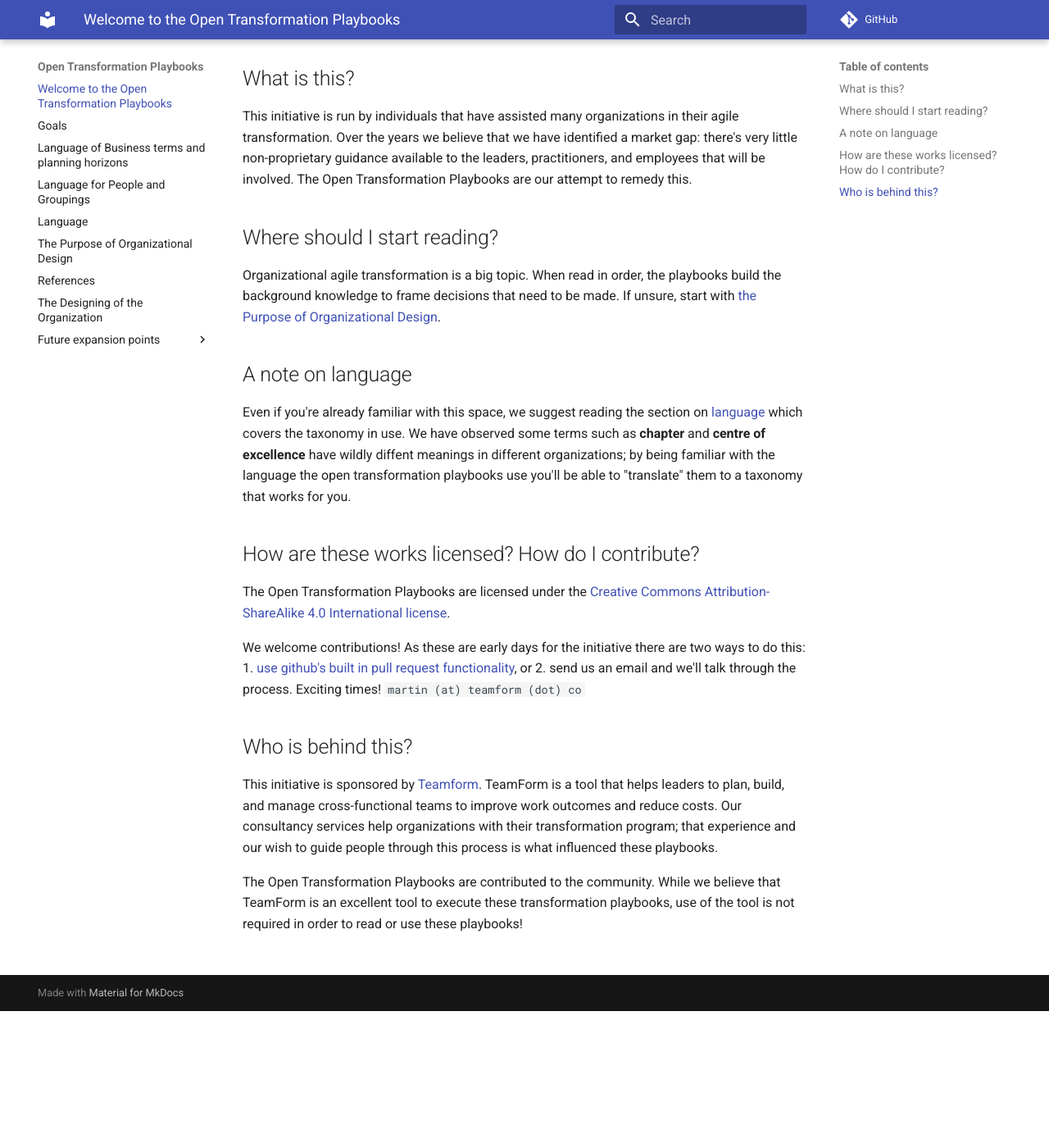
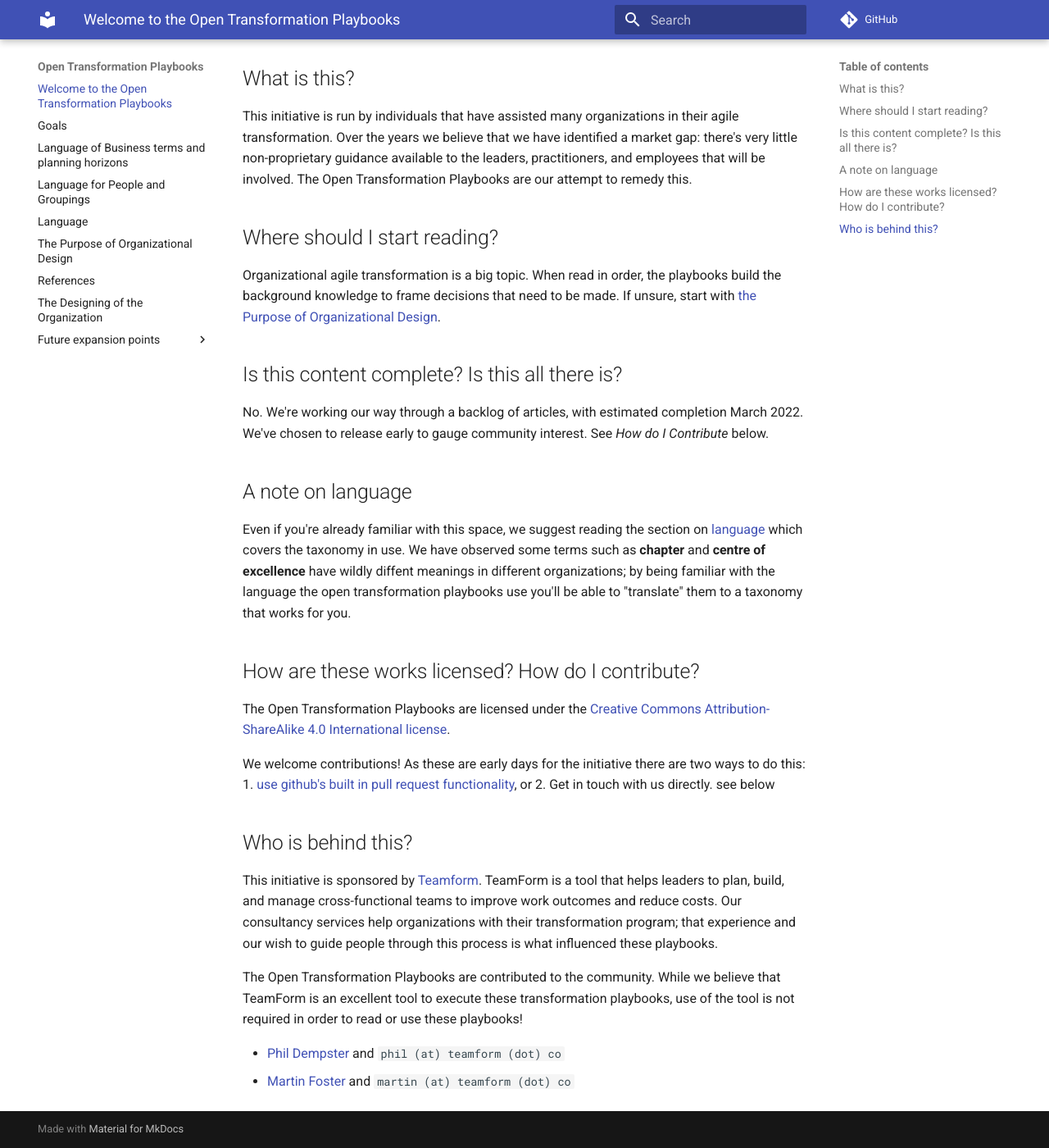
Before and after one commit to TransformationPlaybooks/playbooks, an MkDocs documentation site: the page built from docs/index.md, in a window 1280 px wide and 1400 px high, scrolled down 167 px. Shown: the whole window at 82% size. Built offline with MkDocs 1.6.1 and Material for MkDocs 9.7.7, drawn with Linux system fonts in a browser that asks for light colours; comment, search, counter and statistics services are not loaded.

Commit message:
clarify state of playbooks, contacts

```diff
--- a/docs/index.md
+++ b/docs/index.md
@@ -12,6 +12,11 @@
 Organizational agile transformation is a big topic.  When read in order, the playbooks build the background knowledge to frame decisions that need to be made.   If unsure, start with [the Purpose of Organizational Design](Purpose_of_Organizational_Design.md).
 
 
+## Is this content complete? Is this all there is?
+
+No.  We're working our way through a backlog of articles, with estimated completion March 2022.   We've chosen to release early to gauge community interest.  See _How do I Contribute_ below.
+
+
 ## A note on language
 
 Even if you're already familiar with this space, we suggest reading the section on [language](language.md) which covers the taxonomy in use.   We have observed some terms such as **chapter** and **centre of excellence** have wildly diffent meanings in different organizations; by being familiar with the language the open transformation playbooks use you'll be able to "translate" them to a taxonomy that works for you.
@@ -23,7 +28,7 @@
 
 We welcome contributions!  As these are early days for the initiative there are two ways to do this:
 1. [use github's built in pull request functionality](https://docs.github.com/en/pull-requests/collaborating-with-pull-requests/proposing-changes-to-your-work-with-pull-requests/creating-a-pull-request), or
-2. send us an email and we'll talk through the process. Exciting times!  `martin (at) teamform (dot) co`
+2. Get in touch with us directly. see below
 
 
 ## Who is behind this?
@@ -31,3 +36,6 @@
 This initiative is sponsored by [Teamform](https://www.teamform.co/).  TeamForm is a tool that helps leaders to plan, build, and manage cross-functional teams to improve work outcomes and reduce costs.  Our consultancy services help organizations with their transformation program;  that experience and our wish to guide people through this process is what influenced these playbooks.
 
 The Open Transformation Playbooks are contributed to the community.  While we believe that TeamForm is an excellent tool to execute these transformation playbooks, use of the tool is not required in order to read or use these playbooks!
+
+* [Phil Dempster](https://www.linkedin.com/in/phil-dempster-75425b2/) and `phil (at) teamform (dot) co`
+* [Martin Foster](https://www.linkedin.com/in/martinfoster/) and `martin (at) teamform (dot) co`
```
